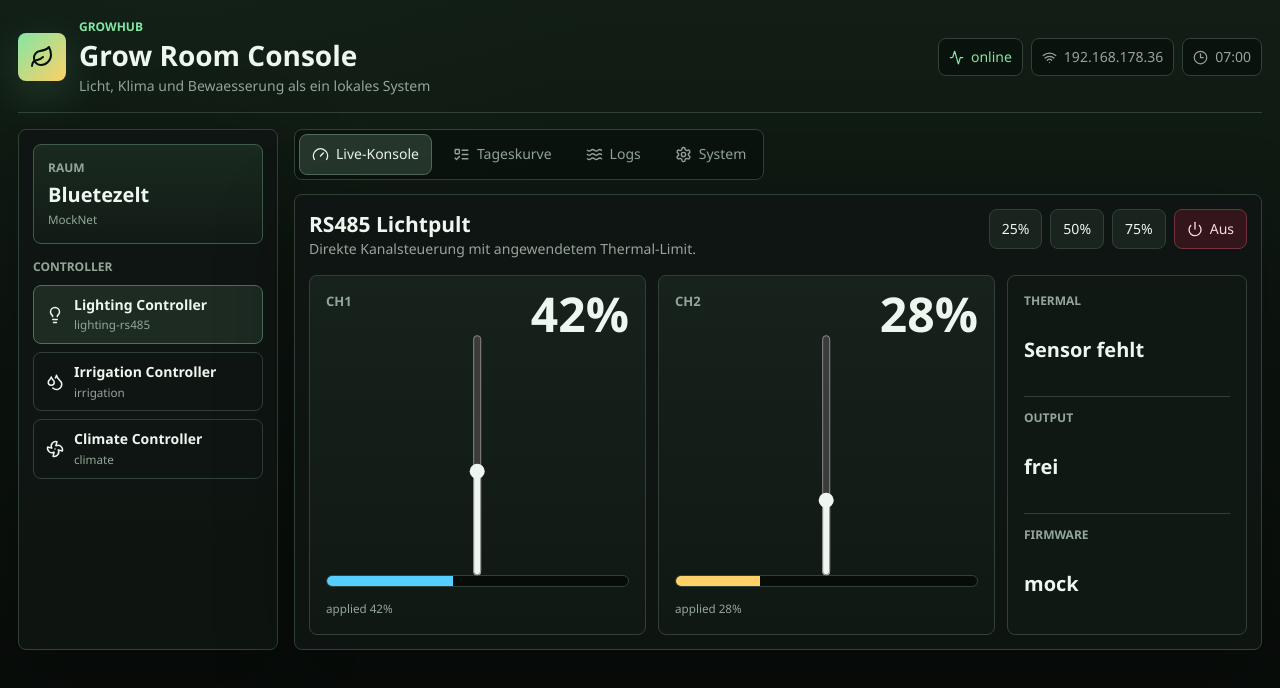
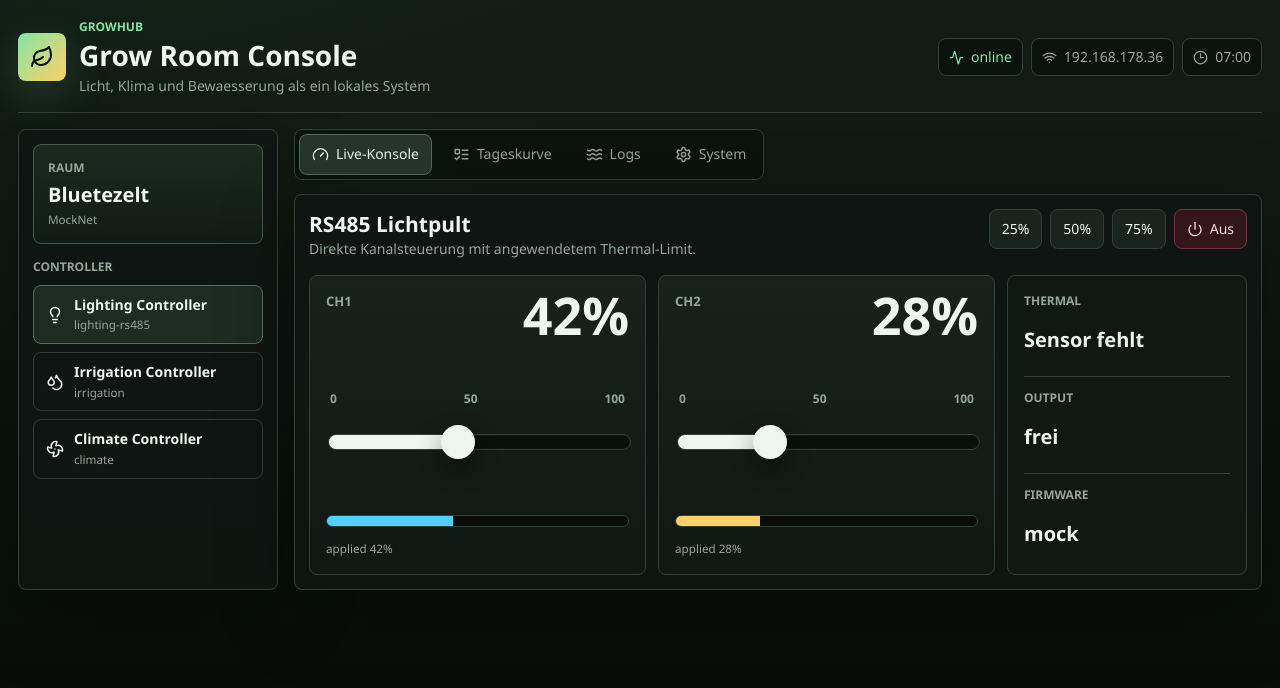
Before and after one commit to Kurzschlusskind/GrowHub, a React (Vite) app: page / in a window 1280 px wide. Shown: the top 688 px of the page. Built offline with nearby package versions, Linux system fonts and the light colour scheme.

Commit message:
Improve controls and schedule chart

```diff
--- a/src/main.jsx
+++ b/src/main.jsx
@@ -1,4 +1,4 @@
-import React, { useEffect, useMemo, useState } from "react";
+import React, { useEffect, useMemo, useRef, useState } from "react";
 import { createRoot } from "react-dom/client";
 import { Activity, Clock3, Droplets, Fan, Gauge, Leaf, Lightbulb, ListTodo, Plus, Power, Save, Settings, Trash2, Waves, Wifi } from "lucide-react";
 import { createLightingAdapter } from "./devices/lighting/adapter";
@@ -176,7 +176,12 @@ function ChannelCard({ name, value, applied, color, onChange }) {
         <h3>{name}</h3>
         <strong>{percent(value)}</strong>
       </div>
-      <div className="fader-wrap">
+      <div className="level-control" style={{ "--level": `${value}%` }}>
+        <div className="level-scale">
+          <span>0</span>
+          <span>50</span>
+          <span>100</span>
+        </div>
         <input type="range" min={0} max={100} value={value} onChange={(event) => onChange(Number(event.target.value))} />
       </div>
       <div className="bar"><span style={{ width: `${applied}%` }} /></div>
@@ -188,21 +193,29 @@ function ChannelCard({ name, value, applied, color, onChange }) {
 function ScheduleView({ data, onSave }) {
   const [schedule, setSchedule] = useState(data.schedule);
   const [channel, setChannel] = useState("ch1");
+  const [dirty, setDirty] = useState(false);
   const points = schedule[channel];
 
-  useEffect(() => setSchedule(data.schedule), [data.schedule]);
+  useEffect(() => {
+    if (!dirty) setSchedule(data.schedule);
+  }, [data.schedule, dirty]);
+
+  function commit(nextSchedule) {
+    setSchedule(nextSchedule);
+    setDirty(true);
+  }
 
   function updatePoint(index, patch) {
     const next = [...points];
     next[index] = { ...next[index], ...patch };
-    setSchedule({ ...schedule, [channel]: normalize(next) });
+    commit({ ...schedule, [channel]: normalize(next) });
   }
 
-  function addPoint() {
+  function addPoint(point) {
     const last = points.at(-1);
-    setSchedule({
+    commit({
       ...schedule,
-      [channel]: normalize([...points, { time: last ? Math.min(1439, last.time + 120) : 720, percent: last?.percent ?? 50 }]),
+      [channel]: normalize([...points, point || { time: last ? Math.min(1439, last.time + 120) : 720, percent: last?.percent ?? 50 }]),
     });
   }
 
@@ -214,20 +227,25 @@ function ScheduleView({ data, onSave }) {
           <p className="muted">{schedule.enabled ? "aktiv" : "inaktiv"} | CH1 {schedule.ch1.length} Punkte | CH2 {schedule.ch2.length} Punkte</p>
         </div>
         <div className="button-row">
-          <label className="switch"><input type="checkbox" checked={schedule.enabled} onChange={(e) => setSchedule({ ...schedule, enabled: e.target.checked })} /> aktiv</label>
-          <button className="primary" onClick={() => onSave(schedule)}><Save size={16} /> Speichern</button>
+          <label className="switch"><input type="checkbox" checked={schedule.enabled} onChange={(e) => commit({ ...schedule, enabled: e.target.checked })} /> aktiv</label>
+          <button className="primary" onClick={() => onSave(schedule).then(() => setDirty(false))}><Save size={16} /> Speichern</button>
         </div>
       </div>
       <div className="schedule-layout">
-        <ScheduleChart schedule={schedule} active={channel} />
+        <ScheduleChart
+          schedule={schedule}
+          active={channel}
+          onAdd={(point) => addPoint(point)}
+          onMove={(index, point) => updatePoint(index, point)}
+        />
         <div className="editor-card">
           <div className="segmented">
             <button className={channel === "ch1" ? "active" : ""} onClick={() => setChannel("ch1")}>CH1</button>
             <button className={channel === "ch2" ? "active" : ""} onClick={() => setChannel("ch2")}>CH2</button>
           </div>
           <div className="button-row">
-            <button onClick={addPoint}><Plus size={16} /> Punkt</button>
-            <button className="danger" onClick={() => setSchedule({ ...schedule, [channel]: [] })}><Trash2 size={16} /> Leeren</button>
+            <button onClick={() => addPoint()}><Plus size={16} /> Punkt</button>
+            <button className="danger" onClick={() => commit({ ...schedule, [channel]: [] })}><Trash2 size={16} /> Leeren</button>
           </div>
           <div className="point-table">
             {points.map((point, index) => (
@@ -235,7 +253,7 @@ function ScheduleView({ data, onSave }) {
                 <span>{index + 1}</span>
                 <input type="time" value={timeLabel(point.time)} onChange={(e) => updatePoint(index, { time: parseTime(e.target.value) })} />
                 <input type="number" min={0} max={100} value={Math.round(point.percent)} onChange={(e) => updatePoint(index, { percent: Number(e.target.value) })} />
-                <button className="danger" onClick={() => setSchedule({ ...schedule, [channel]: points.filter((_, i) => i !== index) })}>x</button>
+                <button className="danger" onClick={() => commit({ ...schedule, [channel]: points.filter((_, i) => i !== index) })}>x</button>
               </div>
             ))}
           </div>
@@ -245,21 +263,86 @@ function ScheduleView({ data, onSave }) {
   );
 }
 
-function ScheduleChart({ schedule, active }) {
+function ScheduleChart({ schedule, active, onAdd, onMove }) {
+  const svgRef = useRef(null);
+  const [dragIndex, setDragIndex] = useState(null);
+  const activePoints = schedule[active];
+  const plot = { left: 72, top: 34, width: 884, height: 306 };
+  const xFor = (time) => plot.left + (time / 1439) * plot.width;
+  const yFor = (value) => plot.top + ((100 - value) / 100) * plot.height;
+  const toPoint = (event) => {
+    const rect = svgRef.current.getBoundingClientRect();
+    const x = ((event.clientX - rect.left) / rect.width) * 1000;
+    const y = ((event.clientY - rect.top) / rect.height) * 420;
+    return {
+      time: Math.round(Math.max(0, Math.min(1439, ((x - plot.left) / plot.width) * 1439))),
+      percent: Math.round(Math.max(0, Math.min(100, 100 - ((y - plot.top) / plot.height) * 100))),
+    };
+  };
+
+  function handlePointerMove(event) {
+    if (dragIndex === null) return;
+    onMove(dragIndex, toPoint(event));
+  }
+
+  function handlePointerUp() {
+    setDragIndex(null);
+  }
+
   return (
     <div className="schedule-chart">
-      <svg viewBox="0 0 1000 420" preserveAspectRatio="none">
-        {[0, 1, 2, 3, 4, 5].map((line) => <line key={line} x1="40" x2="980" y1={360 - line * 64} y2={360 - line * 64} />)}
-        <Polyline points={schedule.ch1} color="#34c6ff" active={active === "ch1"} />
-        <Polyline points={schedule.ch2} color="#ffc857" active={active === "ch2"} />
+      <svg
+        ref={svgRef}
+        viewBox="0 0 1000 420"
+        onPointerDown={(event) => onAdd(toPoint(event))}
+        onPointerMove={handlePointerMove}
+        onPointerUp={handlePointerUp}
+        onPointerLeave={handlePointerUp}
+      >
+        <rect className="plot-bg" x={plot.left} y={plot.top} width={plot.width} height={plot.height} rx="10" />
+        {[0, 25, 50, 75, 100].map((value) => (
+          <g key={value}>
+            <line className="grid-line" x1={plot.left} x2={plot.left + plot.width} y1={yFor(value)} y2={yFor(value)} />
+            <text className="axis-label" x="20" y={yFor(value) + 5}>{value}%</text>
+          </g>
+        ))}
+        {[0, 4, 8, 12, 16, 20, 24].map((hour) => (
+          <g key={hour}>
+            <line className="grid-line soft" x1={xFor(Math.min(1439, hour * 60))} x2={xFor(Math.min(1439, hour * 60))} y1={plot.top} y2={plot.top + plot.height} />
+            <text className="axis-label" x={xFor(Math.min(1439, hour * 60)) - 16} y="385">{String(hour).padStart(2, "0")}:00</text>
+          </g>
+        ))}
+        <Polyline points={schedule.ch1} color="#55cfff" active={active === "ch1"} xFor={xFor} yFor={yFor} plot={plot} />
+        <Polyline points={schedule.ch2} color="#ffd166" active={active === "ch2"} xFor={xFor} yFor={yFor} plot={plot} />
+        {activePoints.map((point, index) => (
+          <g
+            className="chart-handle"
+            key={`${active}-${index}`}
+            onPointerDown={(event) => {
+              event.stopPropagation();
+              setDragIndex(index);
+              svgRef.current?.setPointerCapture(event.pointerId);
+            }}
+          >
+            <circle cx={xFor(point.time)} cy={yFor(point.percent)} r="13" />
+            <text x={xFor(point.time)} y={yFor(point.percent) - 22}>{timeLabel(point.time)} / {Math.round(point.percent)}%</text>
+          </g>
+        ))}
       </svg>
     </div>
   );
 }
 
-function Polyline({ points, color, active }) {
-  const d = points.map((point) => `${40 + (point.time / 1439) * 940},${360 - (point.percent / 100) * 320}`).join(" ");
-  return <polyline points={d} fill="none" stroke={color} strokeWidth={active ? 7 : 4} opacity={active ? 1 : 0.45} />;
+function Polyline({ points, color, active, xFor, yFor, plot }) {
+  if (!points.length) return null;
+  const line = points.map((point) => `${xFor(point.time)},${yFor(point.percent)}`).join(" ");
+  const area = `${xFor(points[0].time)},${plot.top + plot.height} ${line} ${xFor(points.at(-1).time)},${plot.top + plot.height}`;
+  return (
+    <g opacity={active ? 1 : 0.42}>
+      <polygon points={area} fill={color} opacity={active ? 0.14 : 0.06} />
+      <polyline points={line} fill="none" stroke={color} strokeWidth={active ? 6 : 4} strokeLinecap="round" strokeLinejoin="round" />
+    </g>
+  );
 }
 
 function LogsView({ data, onSaveConfig, onClear }) {
--- a/src/styles/app.css
+++ b/src/styles/app.css
@@ -274,7 +274,7 @@ small {
 }
 
 .channel-card {
-  min-height: 360px;
+  min-height: 300px;
   background: linear-gradient(180deg, #17221c, #101813);
   border: 1px solid var(--line);
   border-radius: 8px;
@@ -306,22 +306,83 @@ small {
 }
 
 .channel-top strong {
-  font-size: 48px;
+  font-size: 52px;
   line-height: 0.9;
   color: currentColor;
 }
 
-.fader-wrap {
+.level-control {
+  align-self: center;
   display: grid;
-  place-items: center;
-  min-height: 190px;
+  gap: 12px;
+  color: currentColor;
 }
 
-.fader-wrap input[type="range"] {
-  width: min(260px, 80%);
-  height: 38px;
-  transform: rotate(-90deg);
-  accent-color: currentColor;
+.level-scale {
+  display: flex;
+  justify-content: space-between;
+  color: var(--muted);
+  font-size: 12px;
+  font-weight: 800;
+  padding: 0 4px;
+}
+
+.level-control input[type="range"] {
+  appearance: none;
+  -webkit-appearance: none;
+  width: 100%;
+  height: 42px;
+  padding: 0;
+  border: 0;
+  background: transparent;
+  cursor: pointer;
+}
+
+.level-control input[type="range"]:focus {
+  outline: none;
+}
+
+.level-control input[type="range"]::-webkit-slider-runnable-track {
+  height: 16px;
+  border: 1px solid var(--line);
+  border-radius: 999px;
+  background:
+    linear-gradient(90deg, currentColor 0 var(--level), #07100b var(--level) 100%);
+  box-shadow: inset 0 0 0 1px rgba(255, 255, 255, 0.03);
+}
+
+.level-control input[type="range"]::-webkit-slider-thumb {
+  appearance: none;
+  -webkit-appearance: none;
+  width: 34px;
+  height: 34px;
+  margin-top: -10px;
+  border: 5px solid currentColor;
+  border-radius: 50%;
+  background: var(--text);
+  box-shadow: 0 10px 24px rgba(0, 0, 0, 0.42);
+}
+
+.level-control input[type="range"]::-moz-range-track {
+  height: 16px;
+  border: 1px solid var(--line);
+  border-radius: 999px;
+  background: #07100b;
+}
+
+.level-control input[type="range"]::-moz-range-progress {
+  height: 16px;
+  border-radius: 999px;
+  background: currentColor;
+}
+
+.level-control input[type="range"]::-moz-range-thumb {
+  width: 24px;
+  height: 24px;
+  border: 5px solid currentColor;
+  border-radius: 50%;
+  background: var(--text);
+  box-shadow: 0 10px 24px rgba(0, 0, 0, 0.42);
 }
 
 .bar {
@@ -379,23 +440,71 @@ small {
 
 .schedule-chart,
 .log-chart {
-  min-height: 390px;
+  min-height: 430px;
   border: 1px solid var(--line);
   border-radius: 8px;
   background:
-    linear-gradient(180deg, rgba(22, 34, 27, 0.76), rgba(7, 12, 9, 0.96));
+    linear-gradient(180deg, rgba(22, 34, 27, 0.86), rgba(7, 12, 9, 0.98));
   color: var(--muted);
+  overflow: hidden;
 }
 
 .schedule-chart svg {
+  display: block;
   width: 100%;
   height: 100%;
-  min-height: 390px;
+  min-height: 430px;
+  cursor: crosshair;
 }
 
-.schedule-chart line {
-  stroke: #2d4036;
+.plot-bg {
+  fill: rgba(6, 13, 9, 0.78);
+  stroke: var(--line);
   stroke-width: 1;
+}
+
+.grid-line {
+  stroke: #355044;
+  stroke-width: 1;
+}
+
+.grid-line.soft {
+  opacity: 0.55;
+}
+
+.axis-label {
+  fill: var(--muted);
+  font-size: 18px;
+  font-weight: 700;
+  user-select: none;
+  pointer-events: none;
+}
+
+.chart-handle {
+  cursor: grab;
+}
+
+.chart-handle:active {
+  cursor: grabbing;
+}
+
+.chart-handle circle {
+  fill: var(--text);
+  stroke: var(--leaf);
+  stroke-width: 5;
+  filter: drop-shadow(0 7px 16px rgba(0, 0, 0, 0.48));
+}
+
+.chart-handle text {
+  fill: var(--text);
+  stroke: #06100a;
+  stroke-width: 4;
+  paint-order: stroke;
+  font-size: 16px;
+  font-weight: 800;
+  text-anchor: middle;
+  pointer-events: none;
+  user-select: none;
 }
 
 .editor-card {
```
